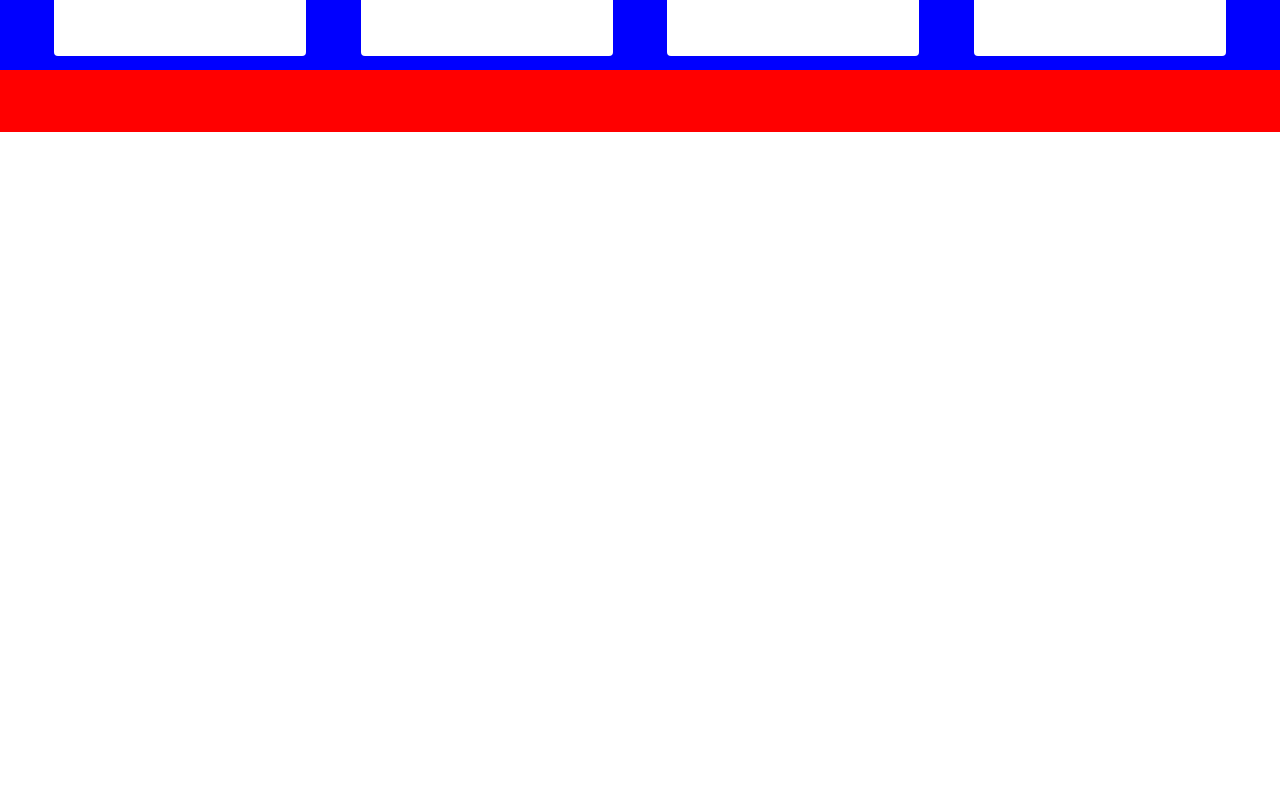
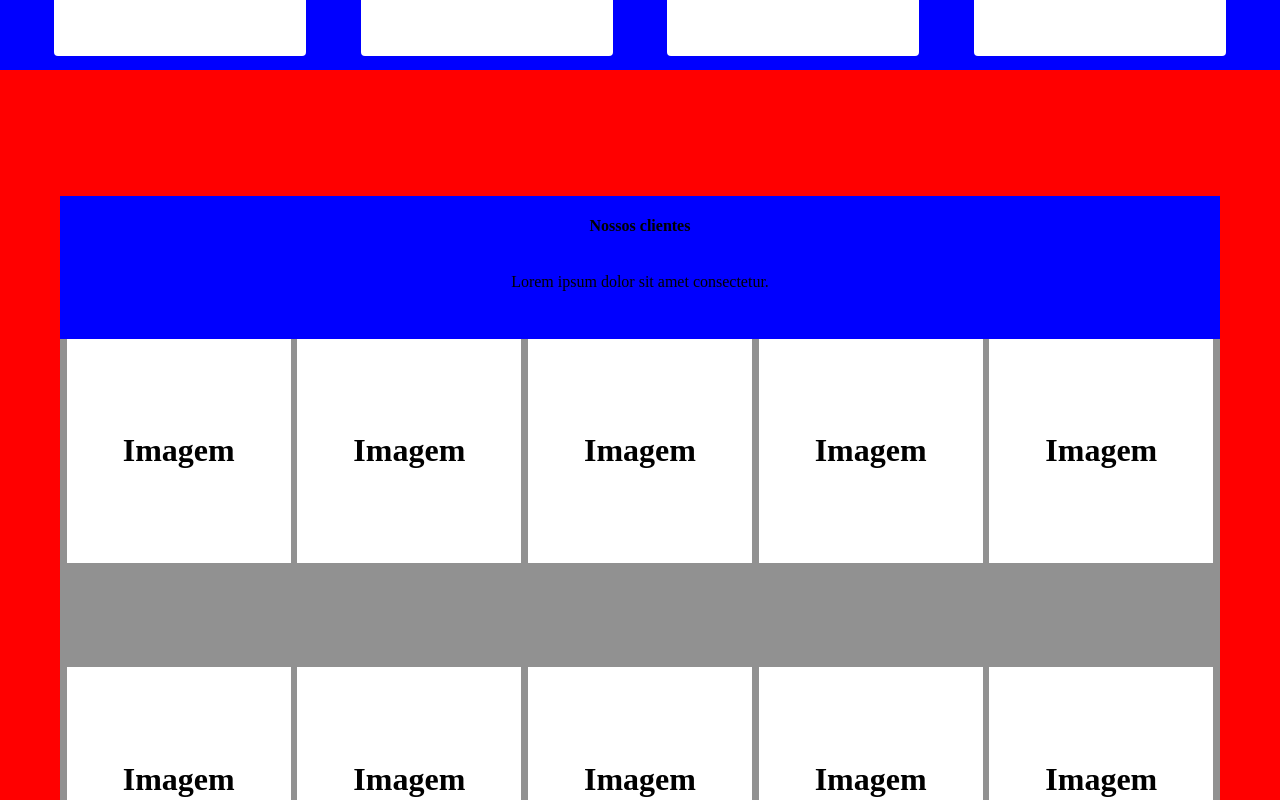
Before and after one commit to guilherme-a-pinheiro/ponto-net-vercel, a Next.js app: page / in a window 1280 px wide. Shown: the part 2840-3640 px from the top of the page. Before the commit the page ends 2972 px from the top, so only its background shows below. Built offline with nearby package versions, Linux system fonts and the light colour scheme.

Commit message:
nossosclientes criada

```diff
--- /dev/null
+++ b/components/nossosclientes/index.js
@@ -0,0 +1,28 @@
+import React from 'react'
+import * as S from './styles'
+import Image from 'next/image'
+
+export default function NossosClientes() {
+  return (
+    <>
+    <S.Main>
+      <S.Content>
+        <h4>Nossos clientes</h4>
+        <p>Lorem ipsum dolor sit amet consectetur.</p>
+        <S.Clientes>
+          <S.Cliente><h1>Imagem</h1></S.Cliente>
+          <S.Cliente><h1>Imagem</h1></S.Cliente>
+          <S.Cliente><h1>Imagem</h1></S.Cliente>
+          <S.Cliente><h1>Imagem</h1></S.Cliente>
+          <S.Cliente><h1>Imagem</h1></S.Cliente>
+          <S.Cliente><h1>Imagem</h1></S.Cliente>
+          <S.Cliente><h1>Imagem</h1></S.Cliente>
+          <S.Cliente><h1>Imagem</h1></S.Cliente>
+          <S.Cliente><h1>Imagem</h1></S.Cliente>
+          <S.Cliente><h1>Imagem</h1></S.Cliente>
+        </S.Clientes>
+      </S.Content>
+    </S.Main>
+    </>
+  )
+}
--- /dev/null
+++ b/components/nossosclientes/styles.js
@@ -0,0 +1,39 @@
+import { styled } from '@stitches/react';
+
+export const Main = styled('div', {
+  width: '100%',
+  height: '100vh',
+  backgroundColor: 'red',
+  padding: '64px 0px',
+  display: 'flex'
+})
+
+export const Content = styled('div', {
+  width: '100%',
+  height: '100vh',
+  backgroundColor: 'blue',
+  margin: '0px 60px',
+  display: 'flex',
+  flexDirection: 'column',
+  justifyContent: 'center',
+  textAlign: 'center'
+})
+
+export const Clientes = styled('div', {
+  width: '100%',
+  height: '100%',
+  backgroundColor: '#919191',
+  marginTop: '32px',
+  display: 'flex',
+  justifyContent: 'space-evenly',
+  flexWrap: 'wrap'
+})
+
+export const Cliente = styled('div', {
+  width: '224px',
+  height: '224px',
+  backgroundColor: '#fff',
+  display: 'flex',
+  justifyContent: 'center',
+  alignItems: 'center'
+})
--- a/pages/index.js
+++ b/pages/index.js
@@ -6,6 +6,7 @@ import Mainimg from '../components/mainimg'
 import Mainplanos from '../components/mainplanos'
 import Infos from '../components/infos'
 import Qualidades from '../components/qualidades'
+import NossosClientes from '../components/nossosclientes'
 
 export default function Home() {
   return (
@@ -21,6 +22,7 @@ export default function Home() {
         <Mainplanos />
         <Infos />
         <Qualidades />
+        <NossosClientes />
       </main>
     </>
   )
```
